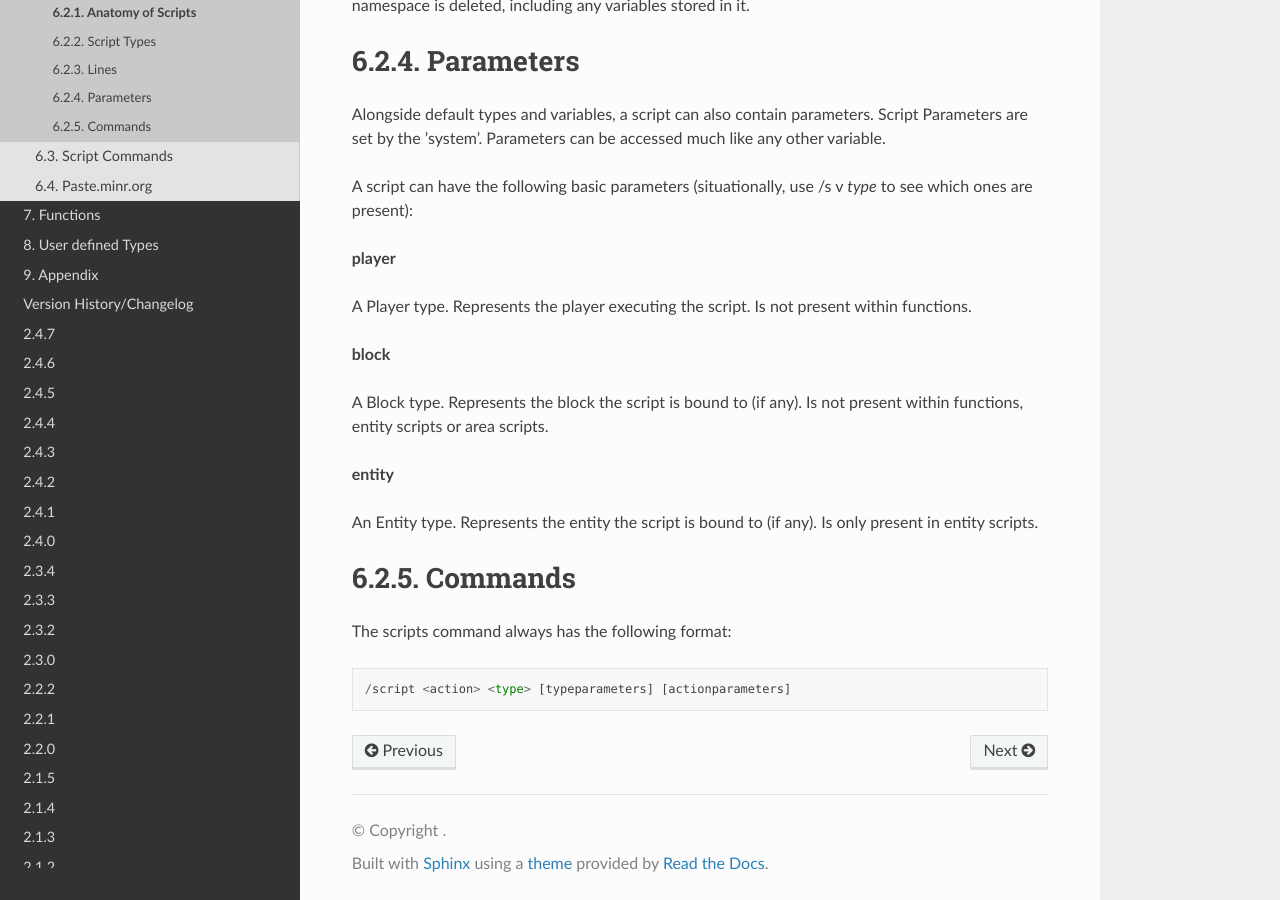
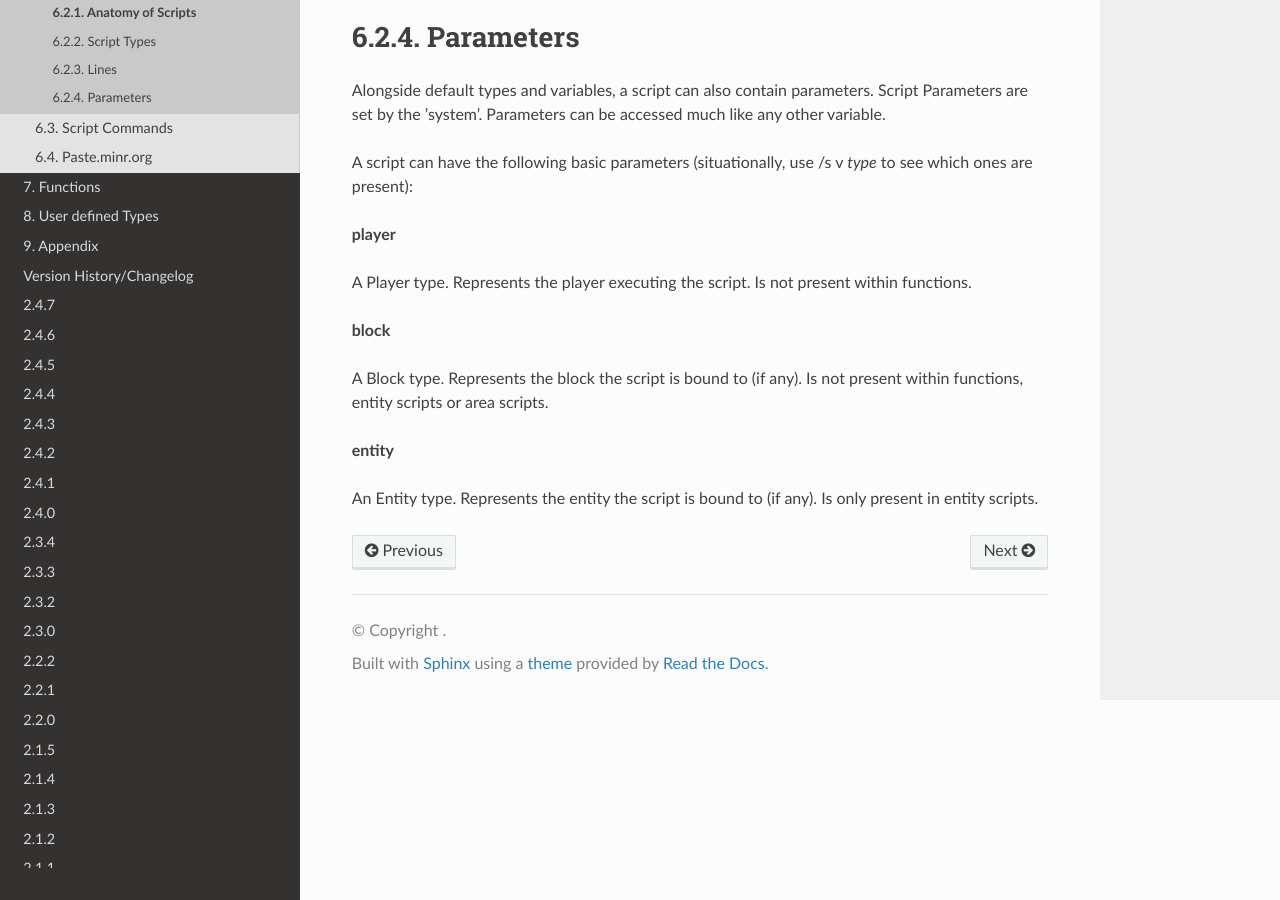
Before and after one commit to rebplane/msc, a Sphinx documentation site: the page built from docs/source/5_scripts/script_anatomy.rst, in a window 1280 px wide and 900 px high, scrolled down 2076 px. Built offline with Sphinx 7.4.7 and the Read the Docs theme 2.0.0, drawn with Linux system fonts in a browser that asks for light colours.

Commit message:
Update script_anatomy.rst

```diff
--- a/docs/source/5_scripts/script_anatomy.rst
+++ b/docs/source/5_scripts/script_anatomy.rst
@@ -114,14 +114,3 @@ functions, entity scripts or area scripts.
 
 An Entity type. Represents the entity the script is bound to (if any). Is only present in
 entity scripts.
-
-.. _scripts_commands:
-
-Commands
-------------------
-
-The scripts command always has the following format:
-
-.. code-block:: python
-
-    /script <action> <type> [typeparameters] [actionparameters]
```
